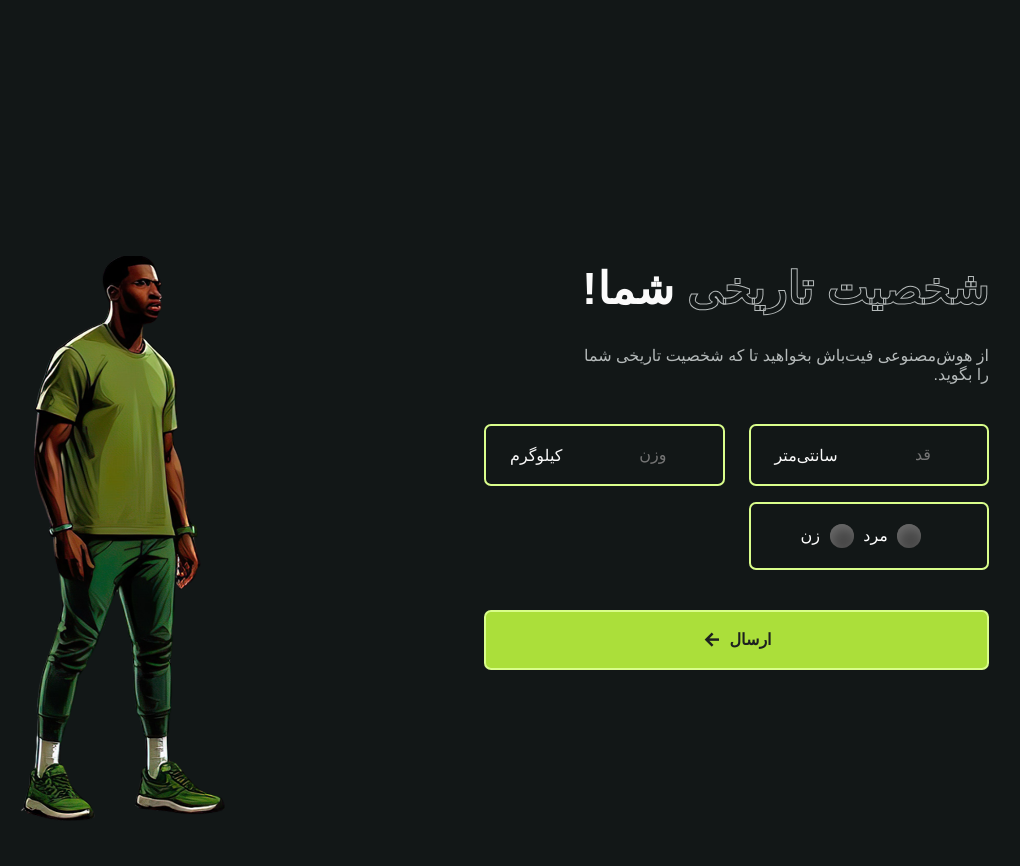
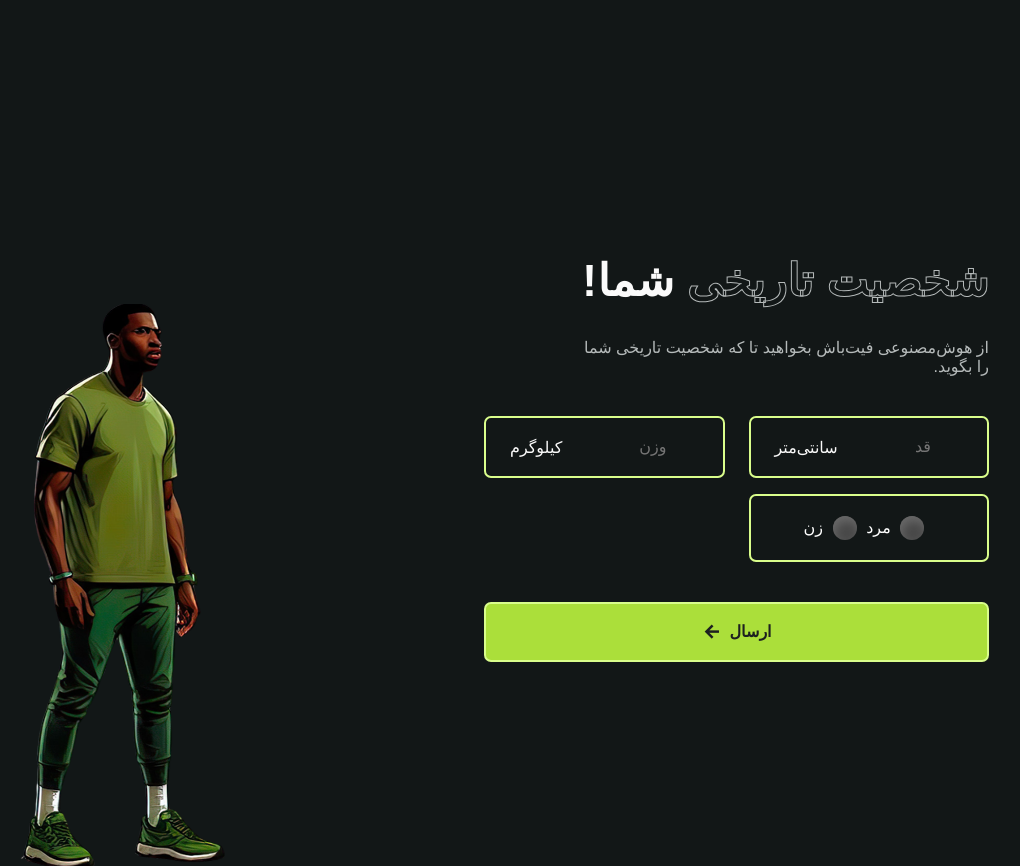
Before and after one commit to sajjadjavazi/Fitbash, a website: page new-fitbash/index.html in a window 1280 px wide. Shown: the part 3207-4073 px from the top of the page, without its empty margins (213-1233 px from the left). Drawn offline with nearby package versions, Linux system fonts and the light colour scheme; a small style sheet from the web is missing.

Commit message:
paddings fixed

```diff
--- a/new-fitbash/assets/css/styles.css
+++ b/new-fitbash/assets/css/styles.css
@@ -685,7 +685,7 @@ img {
   justify-content: center;
   flex-direction: row-reverse;
   border: 2px solid var(--first-color-light);
-  padding: 20px 56px 20px 24px;
+  padding: 20px 24px 20px 24px;
   border-radius: 7px;
 }
 
@@ -748,7 +748,7 @@ img {
 
 .calculate__img {
   width: 200px;
-  padding-top: 9rem;
+  padding-top: 12rem;
   justify-self: center;
 }
 
@@ -1014,7 +1014,7 @@ img {
 
   .radio-input {
     display: flex;
-    justify-content: right;
+    justify-content: center;
   }
 
   .footer__container {
@@ -1237,16 +1237,16 @@ img {
     row-gap: 2.5rem;
   }
 
+  .calculate__content {
+    margin-bottom: 4rem;
+  }
+
   .calculate__description {
     width: 415px;
   }
 
   .calculate__form {
     width: 505px;
-  }
-
-  .calculate__message {
-    z-index: 5;
   }
 
   .calculate__img {
```
